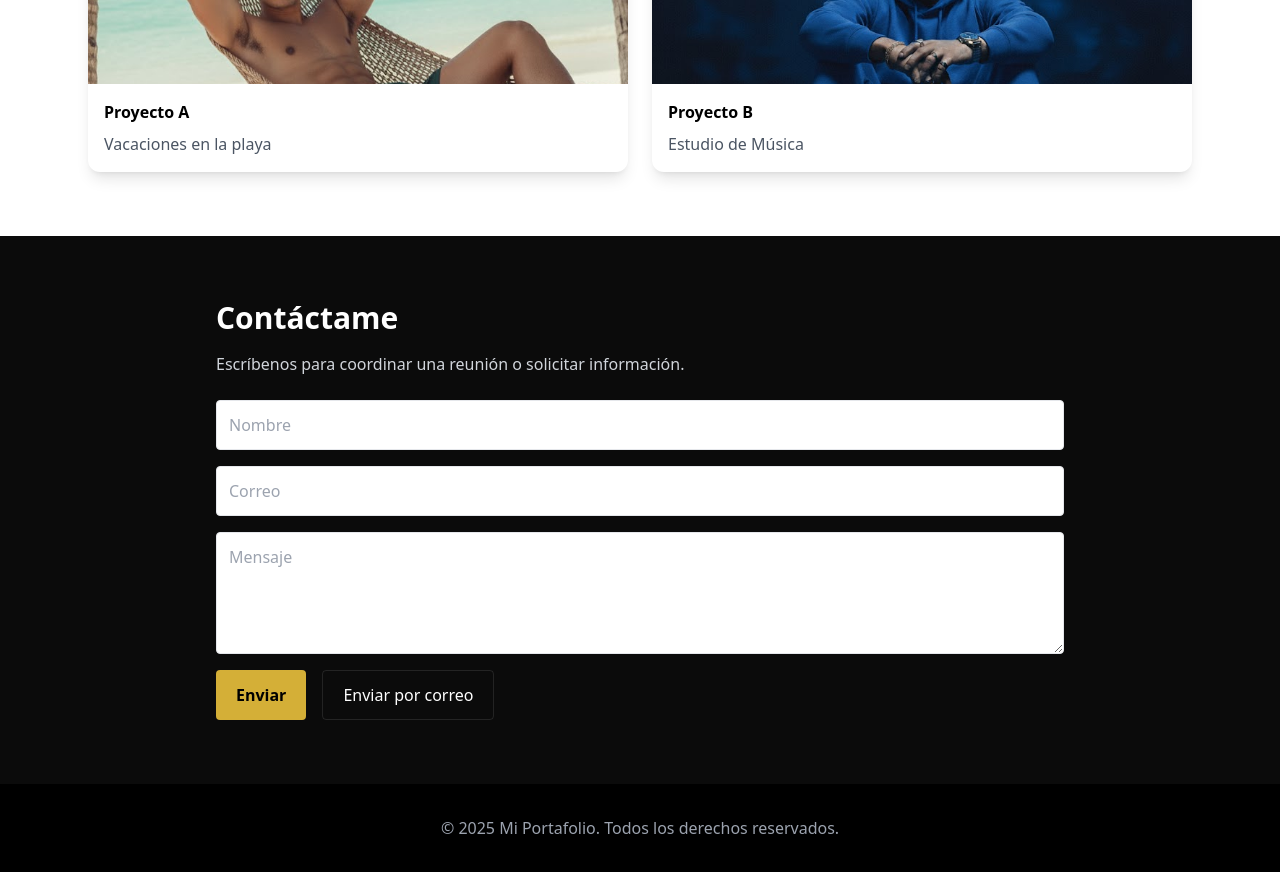
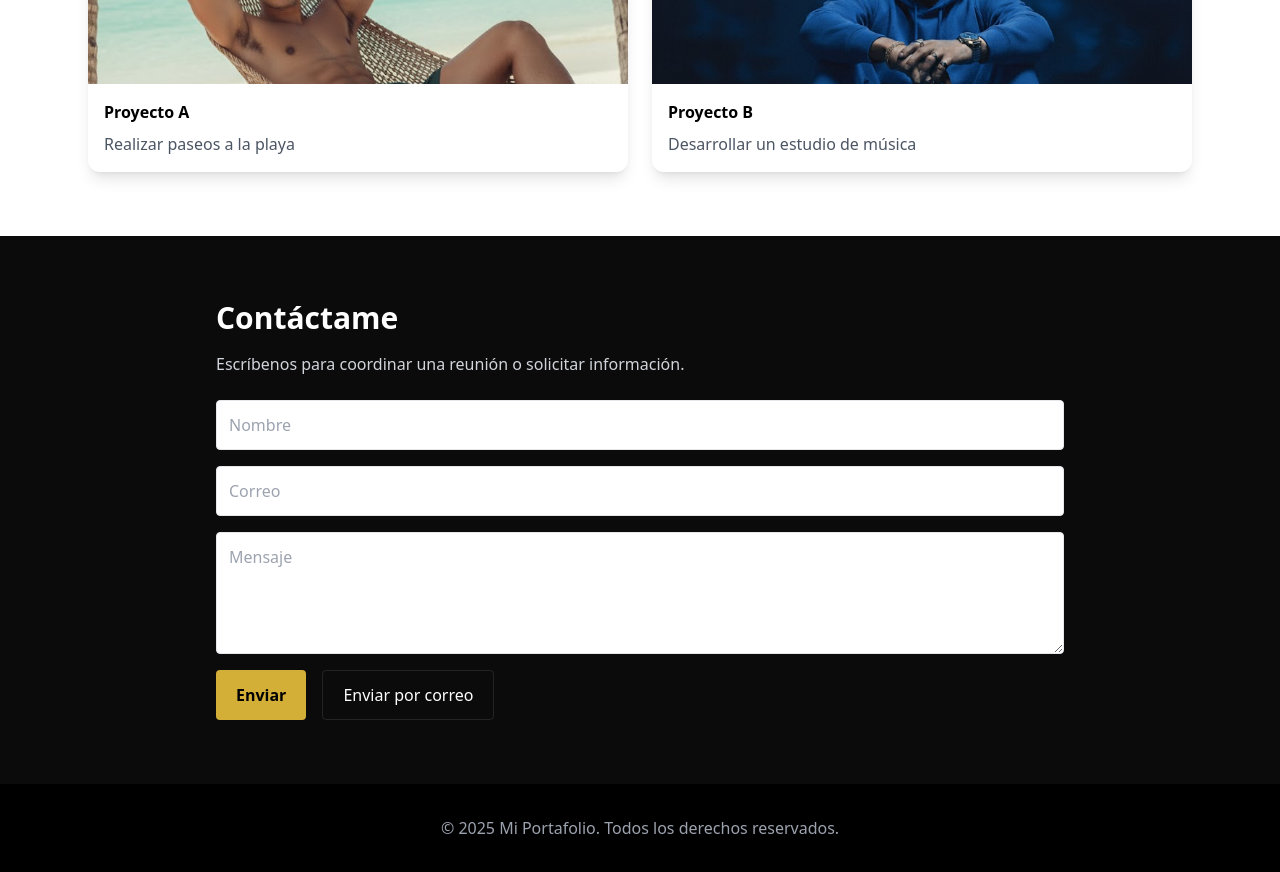
Before and after one commit to Sectorkmilo/portafolio_react_premium, a React (Vite) app: page / in a window 1280 px wide. Shown: the part 1920-2792 px from the top of the page. Built offline with nearby package versions, Linux system fonts and the light colour scheme.

Commit message:
HU4 – Proyectos Como usuario Quiero tener una sección de proyectos para mostrar mis proyectos de preferencia.

```diff
--- a/src/components/Projects.jsx
+++ b/src/components/Projects.jsx
@@ -1,7 +1,7 @@
 export default function Projects(){
   const projects = [
-    {title:"Proyecto A", desc:"Vacaciones en la playa", img:"/images/proj1.jpg"},
-    {title:"Proyecto B", desc:"Estudio de Música", img:"/images/proj2.jpg"}
+    {title:"Proyecto A", desc:"Realizar paseos a la playa", img:"/images/proj1.jpg"},
+    {title:"Proyecto B", desc:"Desarrollar un estudio de música", img:"/images/proj2.jpg"}
   ];
   return (
     <section id="projects" className="py-16 bg-white text-black">
```
